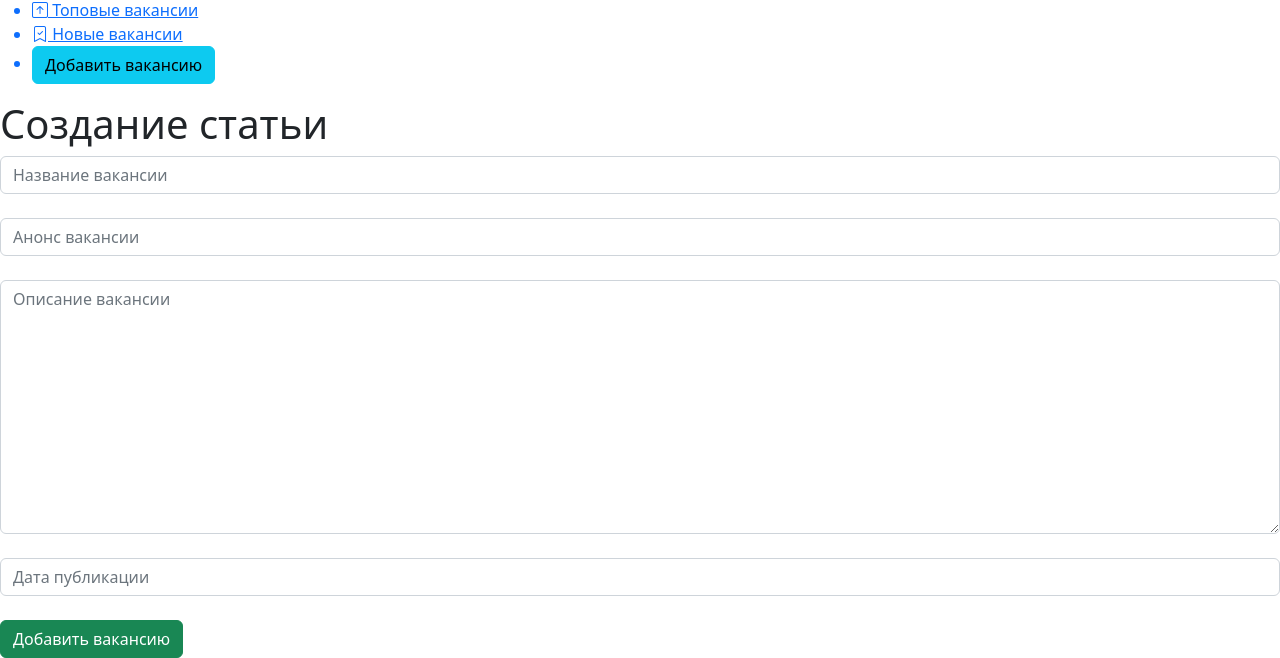
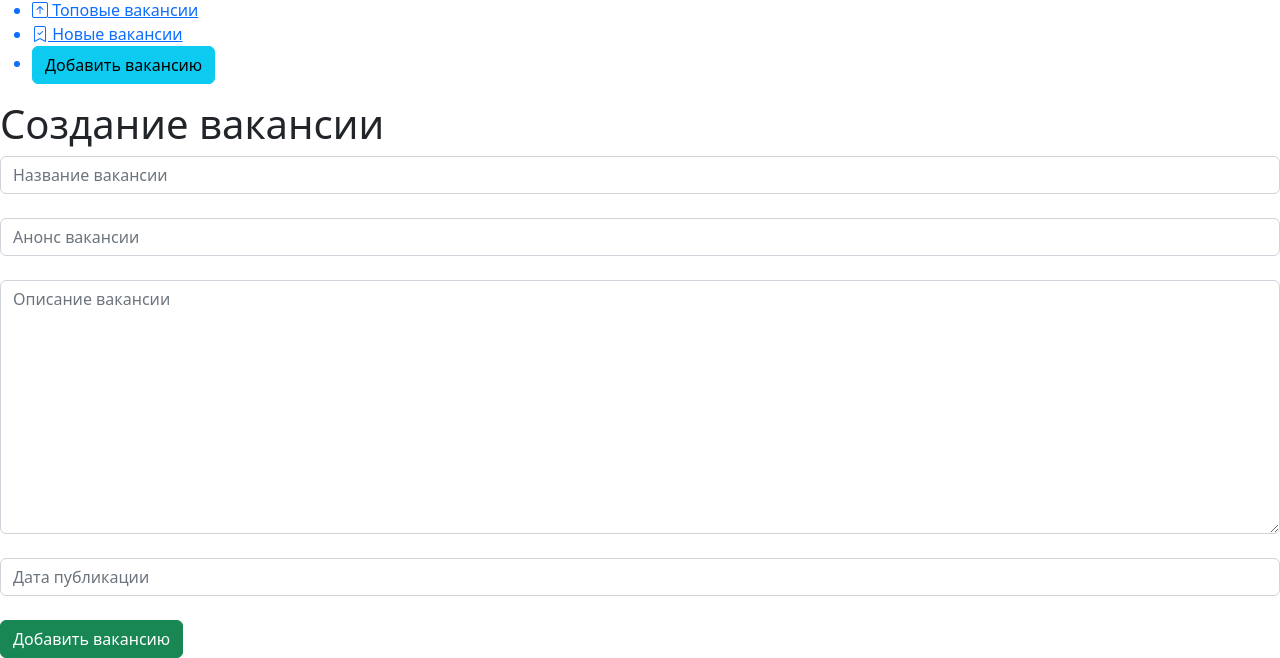
Before and after one commit to artem026/rekroot, a Django app: page /news/create in a window 1280 px wide. Shown: the part 504-1162 px from the top of the page. Run offline with Django 4.2, Linux system fonts and the light colour scheme; the visitor is signed in with stand-in values (Sample User, id 1).

Commit message:
commit 2023_11_19_03

```diff
--- a/HelloDjango/templates/news_create.html
+++ b/HelloDjango/templates/news_create.html
@@ -1,10 +1,10 @@
 {% extends 'layout.html' %}
 
-{% block title %}Создание статьи{% endblock %}
+{% block title %}Создание вакансии{% endblock %}
 
 {% block content %}
     <div class="features">
-        <h1>Создание статьи</h1>
+        <h1>Создание вакансии</h1>
         <form method="post">
             {% csrf_token %}
             {{ form.title }}<br>
```
